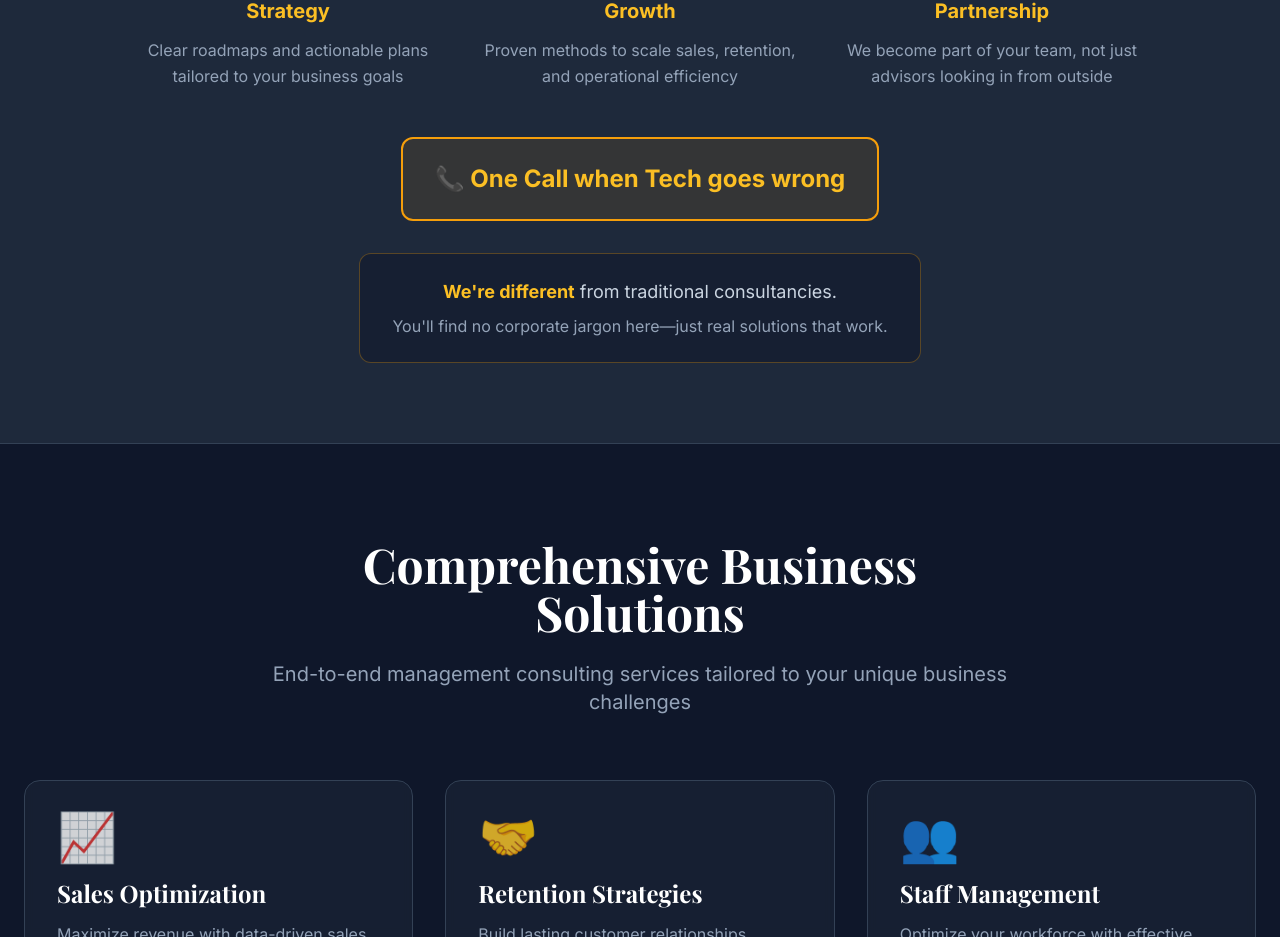
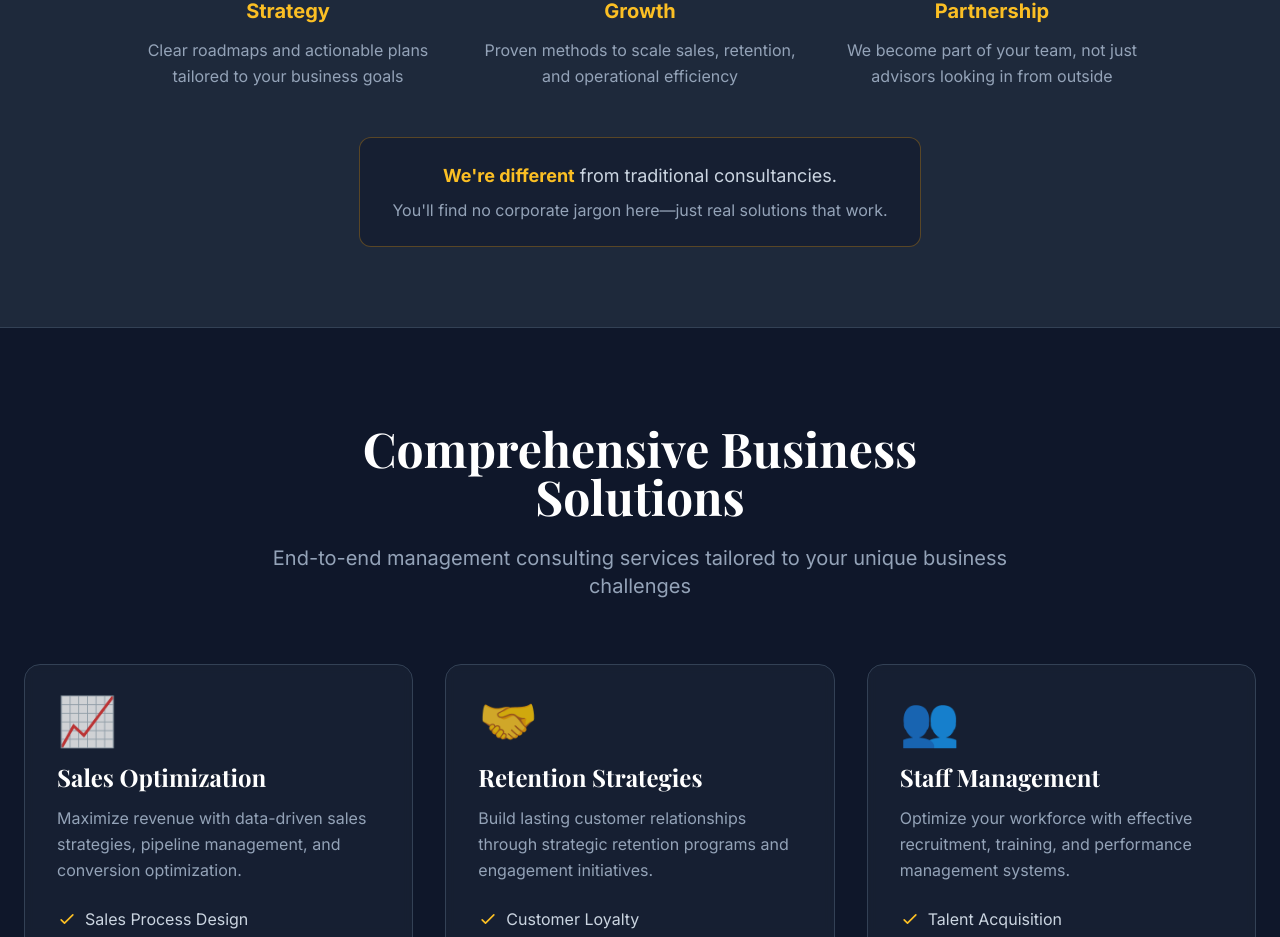
Before and after one commit to Kenan3477/Quanterae, a Next.js app: page / in a window 1280 px wide. Shown: the part 1092-2029 px from the top of the page. Built offline with nearby package versions, Linux system fonts and the light colour scheme; a web font is replaced by a local one.

Commit message:
Removed 'One Call when Tech goes wrong' section

```diff
--- a/src/components/InNutshell.tsx
+++ b/src/components/InNutshell.tsx
@@ -37,14 +37,6 @@ export default function InNutshell() {
           </div>
 
           <div className="mt-12 text-center">
-            <div className="inline-block bg-gold-500/10 border-2 border-gold-500 rounded-xl px-8 py-6">
-              <p className="text-2xl font-bold text-gold-400">
-                📞 One Call when Tech goes wrong
-              </p>
-            </div>
-          </div>
-
-          <div className="mt-8 text-center">
             <div className="inline-block bg-slate-900/50 border border-gold-500/30 rounded-xl px-8 py-6">
               <p className="text-slate-300 text-lg mb-2">
                 <strong className="text-gold-400">We&apos;re different</strong> from traditional consultancies.
```
